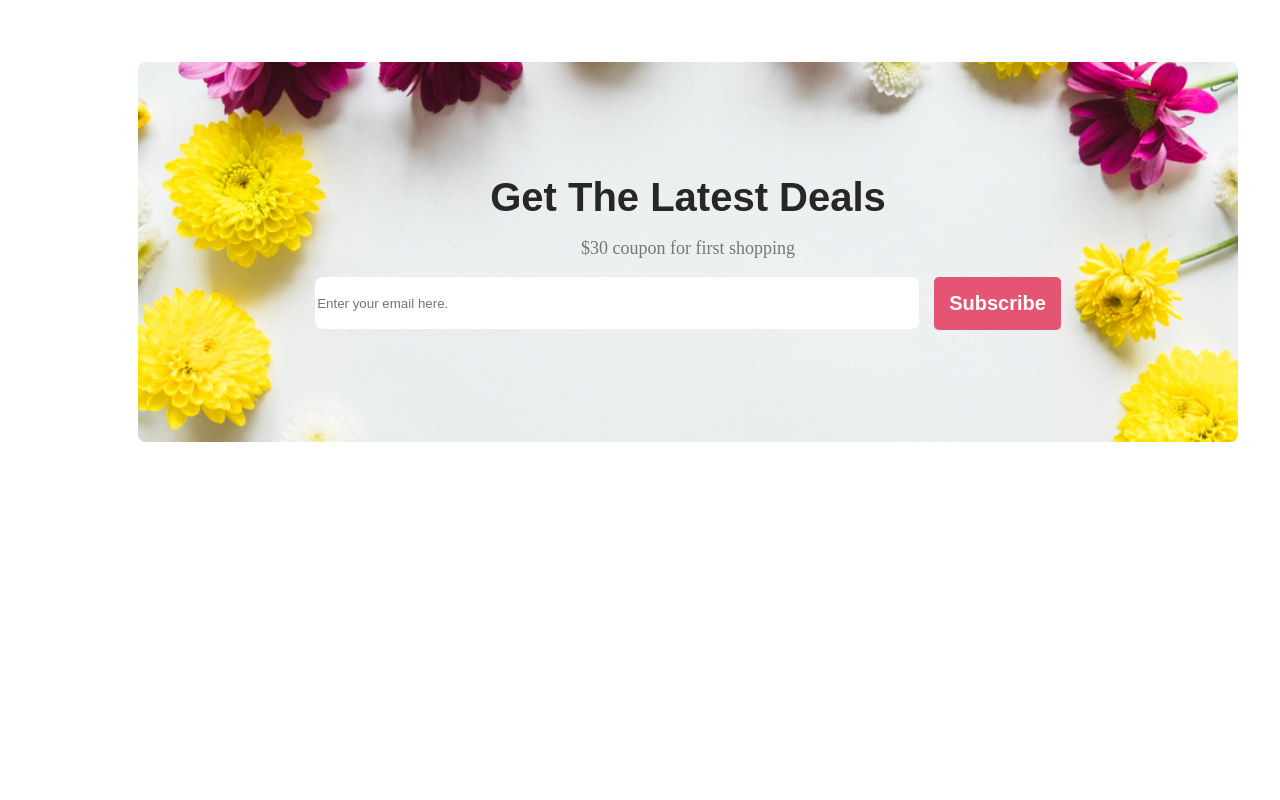
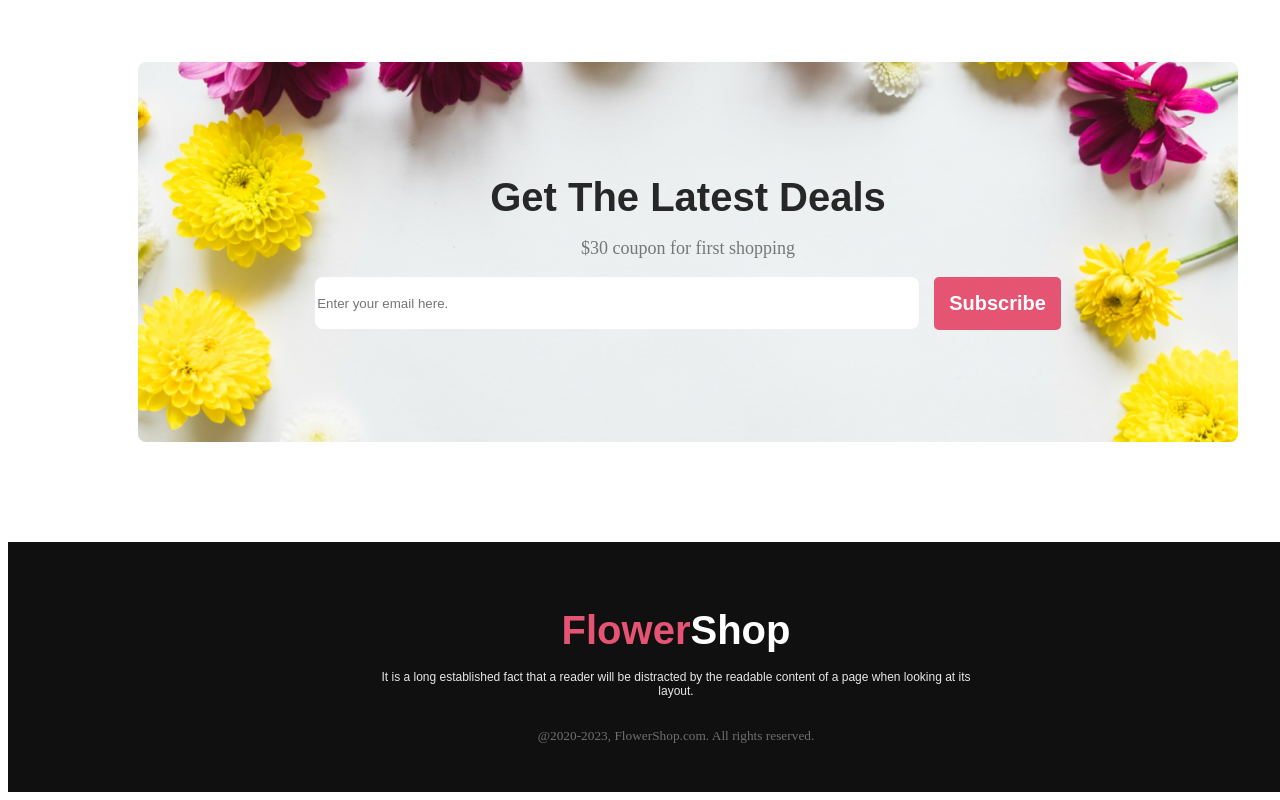
Before and after one commit to 12usama/my-flower, a plain HTML site: page index.html in a window 1280 px wide. Shown: the part 2531-3331 px from the top of the page. Before the commit the page ends 2981 px from the top, so only its background shows below. Drawn offline with Linux system fonts and the light colour scheme.

Commit message:
last update

```diff
--- a/index.html
+++ b/index.html
@@ -110,9 +110,14 @@
                 </div>
             </div>
         </section>
-
     </main>
     <footer>
+        <div class="footer">
+            <h2 class="foothead"><span class="last">Flower</span>Shop</h2>
+            <p class="footdes"> It is a long established fact that a reader will be distracted by the readable content of a page when looking at its layout.</p>
+            <p class="small"><small>@2020-2023, FlowerShop.com. All rights reserved. </small></p>
+        </div>
+
 
     </footer>
 
--- a/styles.css
+++ b/styles.css
@@ -259,6 +259,7 @@
     background-size: cover;
     background-position: center;
     padding-top: 80px;
+    margin-bottom: 100px;
 
 }
 
@@ -291,3 +292,44 @@
     background: #FFF;
     border: none;
 }
+
+/* Footer styles */
+.footer {
+    width: 1336px;
+    height: 250px;
+    background: #111010;
+    display: flex;
+    flex-direction: column;
+    justify-content: center;
+    align-items: center;
+
+
+
+}
+
+.foothead {
+    color: #FFF;
+    text-align: center;
+    font-family: Arial, Helvetica, sans-serif;
+    font-size: 40px;
+    font-weight: 800;
+    margin-bottom: 5px;
+
+}
+
+.footdes {
+    width: 625px;
+    color: rgba(255, 255, 255, 0.90);
+    text-align: center;
+    font-family: Arial, Helvetica, sans-serif;
+    font-size: 12px;
+    font-weight: 400;
+}
+.small{
+    color: rgba(255, 255, 255, 0.40);
+
+}
+.last{
+    color: #E55473;
+
+}
```
